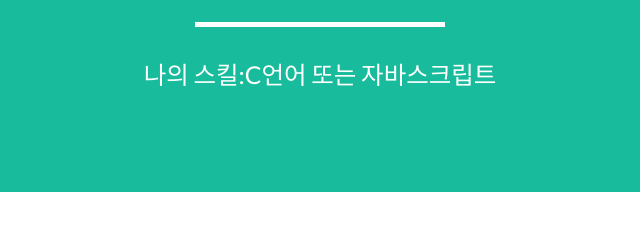
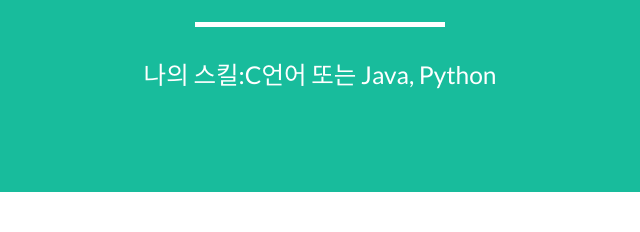
Before and after one commit to seungkyu-kang/seungkyu-kang.github.io, a website: page index.html in a window 1280 px wide. Shown: the part 552-784 px from the top of the page, 320-960 px from the left. Drawn offline with nearby package versions, Linux system fonts and the light colour scheme.

Commit message:
index.html

```diff
--- a/index.html
+++ b/index.html
@@ -74,7 +74,7 @@
                     <div class="intro-text">
                         <h1 class="name">20192643 수학과 강승규</h1>
                         <hr class="star-light">
-                        <span class="skills">나의 스킬:C언어 또는 자바스크립트</span>
+                        <span class="skills">나의 스킬:C언어 또는 Java, Python</span>
                     </div>
                 </div>
             </div>
```
